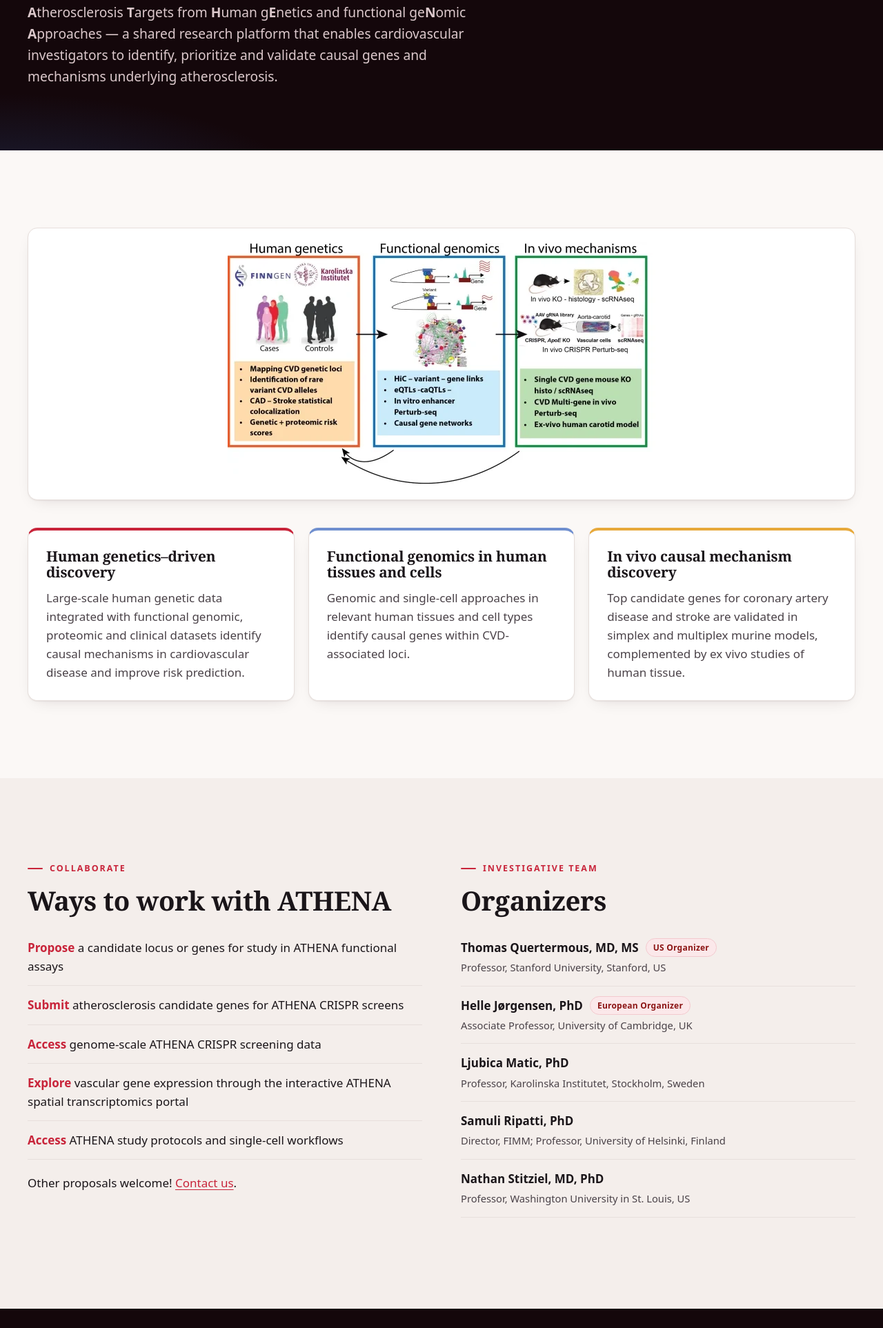
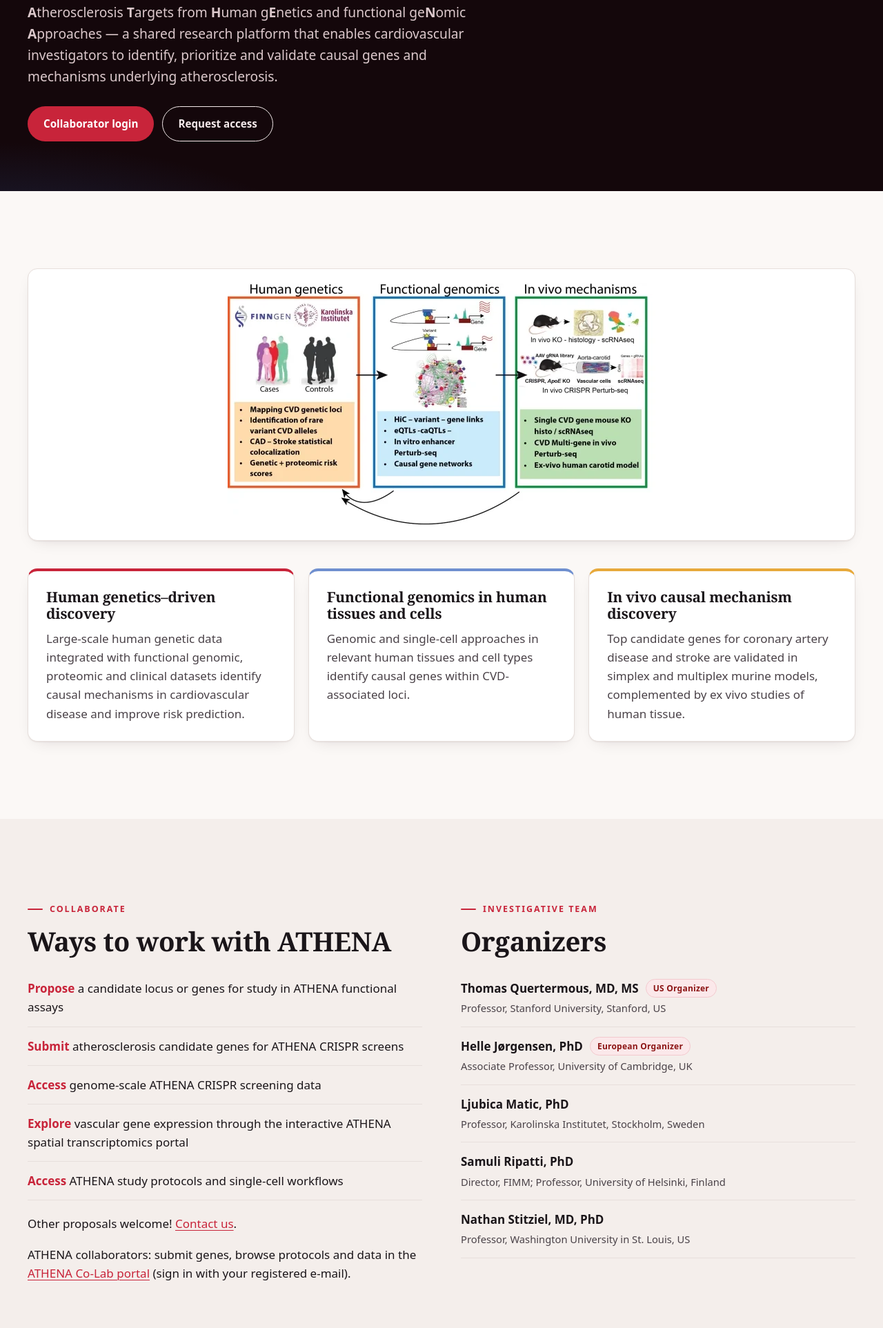
Before and after one commit to QuertermousLab/quertermouslab.github.io, an Astro site: page /athena in a window 1280 px wide. Shown: the part 355-2280 px from the top of the page at 69% size. Built offline with nearby package versions, Linux system fonts and the light colour scheme; Astro itself is replaced by a stand-in of ours.

Commit message:
Link the ATHENA Co-Lab portal from Resources and /athena/
The collaborator-only portal is live at athena-colab.pages.dev (Cloudflare
Access login). Resources: "ATHENA Co-Lab portal" now opens the portal, with
"About ATHENA" for the public page. /athena/: "Collaborator login" and
"Request access" buttons, and a pointer in the Collaborate section.

Co-Authored-By: Claude Opus 5.5 <noreply@anthropic.com>

```diff
--- a/src/data/site.ts
+++ b/src/data/site.ts
@@ -13,6 +13,9 @@ export const pipeline = homeJson.pipeline;
 export const consortia = consortiaJson;
 export const dataResources = datasetsJson as { title: string; kind: string; url: string; desc: string; code?: string }[];
 export const gallery = galleryJson.photos;
+
+/** ATHENA Co-Lab portal (collaborators only, Cloudflare Access login; repo QuertermousLab/athena). */
+export const athenaPortal = 'https://athena-colab.pages.dev';
 
 export type Theme = {
   id: string;
--- a/src/pages/athena.astro
+++ b/src/pages/athena.astro
@@ -1,5 +1,6 @@
 ---
 import Base from '../layouts/Base.astro';
+import { athenaPortal } from '../data/site';
 const team = [
   ['Thomas Quertermous, MD, MS', 'US Organizer', 'Professor, Stanford University, Stanford, US'],
   ['Helle Jørgensen, PhD', 'European Organizer', 'Associate Professor, University of Cambridge, UK'],
@@ -28,6 +29,10 @@ const ways = [
       <p class="lede"><strong>A</strong>therosclerosis <strong>T</strong>argets from <strong>H</strong>uman g<strong>E</strong>netics and functional ge<strong>N</strong>omic <strong>A</strong>pproaches —
         a shared research platform that enables cardiovascular investigators to identify, prioritize and validate causal genes and
         mechanisms underlying atherosclerosis.</p>
+      <div class="hero-cta">
+        <a class="btn btn--primary" href={athenaPortal}>Collaborator login</a>
+        <a class="btn btn--ghost" href="/join/#contact">Request access</a>
+      </div>
     </div>
   </section>
   <section class="section">
@@ -45,6 +50,8 @@ const ways = [
         <h2>Ways to work with ATHENA</h2>
         <ul class="ways">{ways.map(([v, t]) => <li><b>{v}</b> {t}</li>)}</ul>
         <p>Other proposals welcome! <a href="/join/#contact">Contact us</a>.</p>
+        <p>ATHENA collaborators: submit genes, browse protocols and data in the <a href={athenaPortal}>ATHENA Co-Lab portal</a>
+          (sign in with your registered e-mail).</p>
       </div>
       <div class="reveal">
         <span class="eyebrow">Investigative team</span>
@@ -55,6 +62,7 @@ const ways = [
   </section>
 </Base>
 <style>
+  .hero-cta { display: flex; gap: 12px; flex-wrap: wrap; margin-top: 28px; }
   .fig { margin: 0 0 40px; background: #fff; border: 1px solid var(--line); border-radius: var(--radius); padding: 20px; box-shadow: var(--shadow); }
   .fig img { margin: 0 auto; max-height: 520px; }
   .pillars { display: grid; grid-template-columns: repeat(3, 1fr); gap: 20px; }
```
Also changed, not shown: src/pages/resources.astro (+8 -2 lines).
